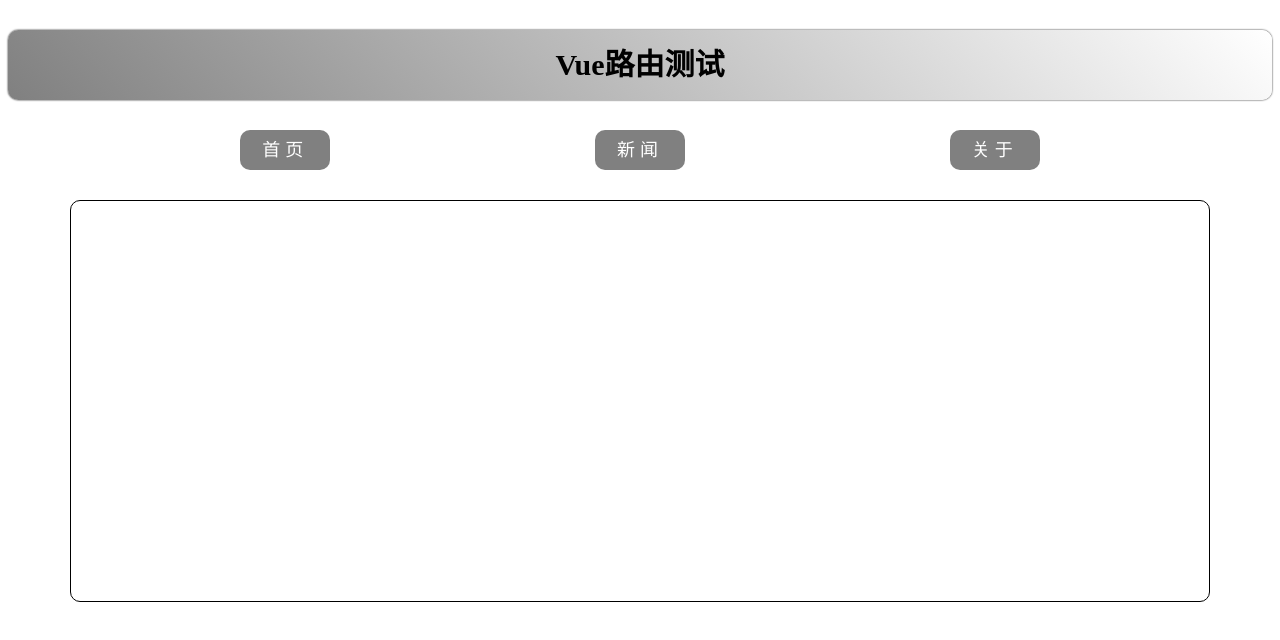
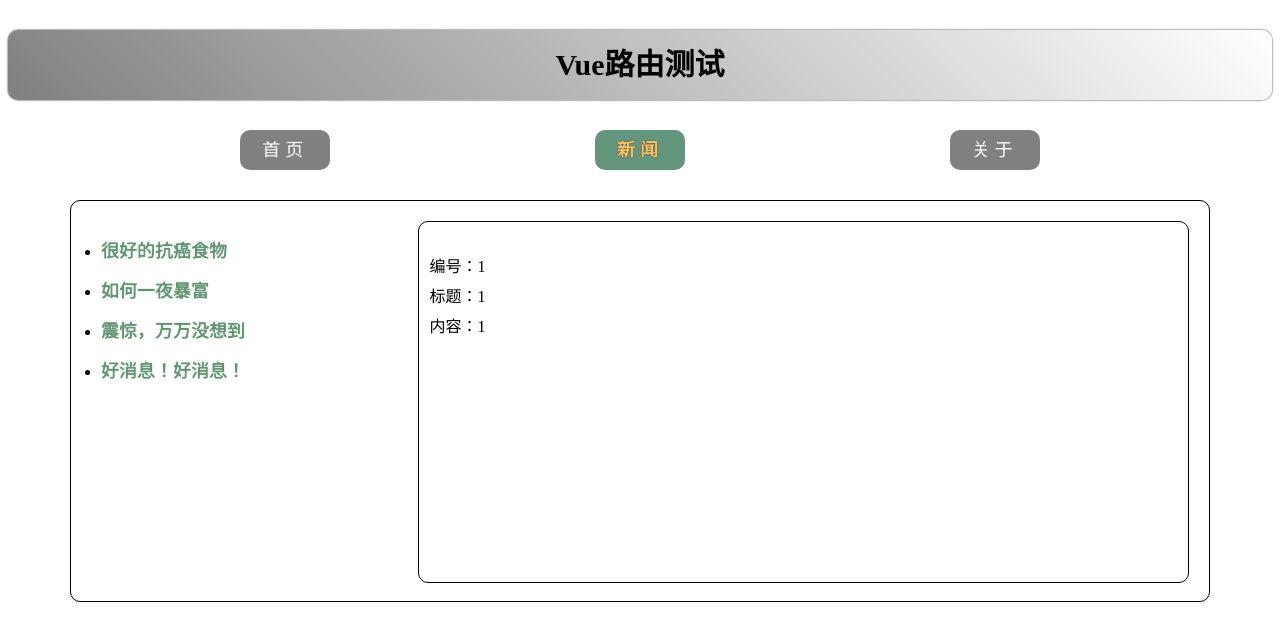
Before and after one commit to Pakho-Yip/hello_vue3, a Vue app: page /news/detail/1/1/1 in a window 1280 px wide. Before the commit this address had no page. Shown: the top 640 px of the page. Built offline with nearby package versions, Linux system fonts and the light colour scheme.

Commit message:
31_路由_params参数

```diff
--- a/src/pages/Detail.vue
+++ b/src/pages/Detail.vue
@@ -1,17 +1,15 @@
 <template>
     <ul class="new-list">
-        <li>编号：{{query.id}}</li>
-        <li>标题：{{query.title}}</li>
-        <li>内容：{{query.content}}</li>
+        <li>编号：{{route.params.id}}</li>
+        <li>标题：{{route.params.title}}</li>
+        <li>内容：{{route.params.content}}</li>
     </ul>
   </template>
 
   <script setup lang="ts" name="Detail">
     import {useRoute} from 'vue-router'
-    import { toRefs } from 'vue'
 
     let route = useRoute()
-    let {query} = toRefs(route)
     console.log(route)
 
   </script>
--- a/src/pages/News.vue
+++ b/src/pages/News.vue
@@ -4,17 +4,16 @@
       <ul>
         <li v-for="item in newsList" :key="item.id">
           <!-- 第一种写法 -->
-          <!-- <RouterLink :to="`/news/detail?id=${item.id}&title=${item.title}&content=${item.content}`">{{ item.title }}</RouterLink> -->
+          <!-- <RouterLink :to="`/news/detail/${item.id}/${item.title}/${item.content}`">{{ item.title }}</RouterLink> -->
 
           <!-- 第二种写法 -->
           <RouterLink
             :to="{
-              // path:'/news/detail',
               name: 'xiangqing',
-              query:{
+              params:{
                 id:item.id,
                 title:item.title,
-                content:item.content
+                // content:item.content
               }
             }">
             {{ item.title }}
--- a/src/router/index.ts
+++ b/src/router/index.ts
@@ -24,7 +24,7 @@ const router = createRouter({
             children:[
                 {
                     name: 'xiangqing',
-                    path: 'detail',
+                    path: 'detail/:id/:title/:content?',
                     component: Detail
                 }
             ]
```
